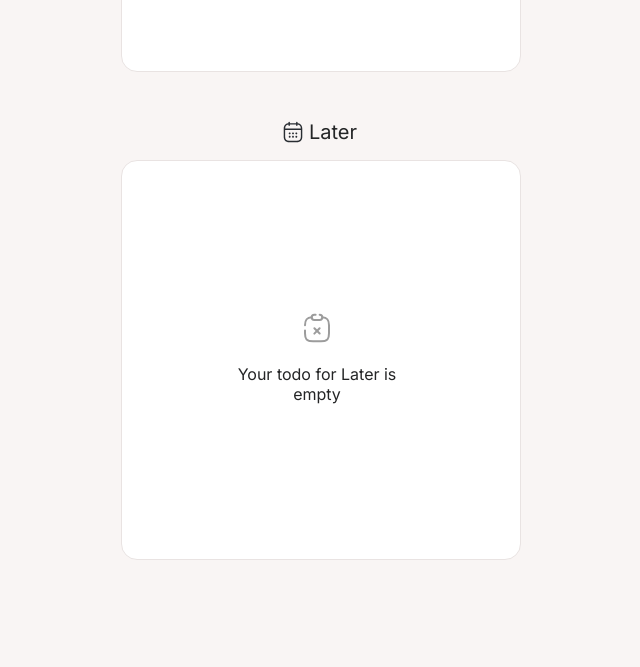
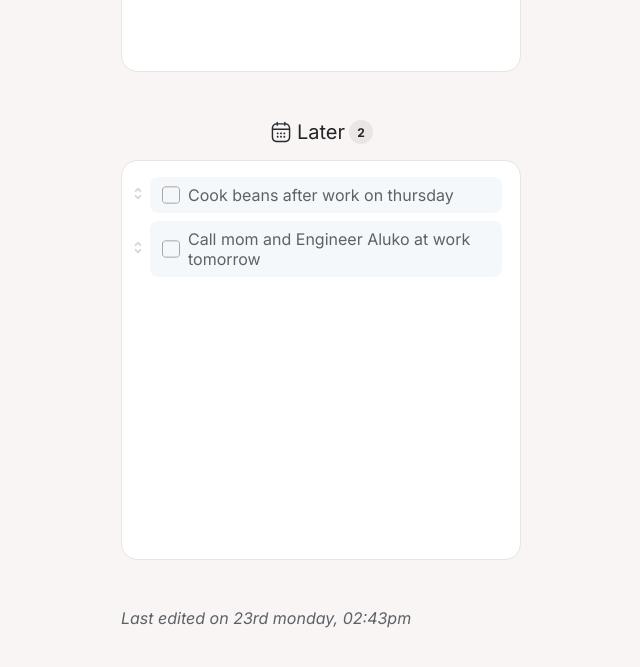
Before and after one commit to Praise7165/to-do, a React (Vite) app: page / in a window 1280 px wide. Shown: the part 675-1342 px from the top of the page, without its empty margins (319-959 px from the left). Before the commit the page ends 1283 px from the top, so only its background shows below. Built offline with nearby package versions, Linux system fonts and the light colour scheme.

Commit message:
continued working on the todo card.

```diff
--- a/src/App copy.css
+++ b/src/App copy.css
@@ -3,10 +3,6 @@
 }
 
 /* Header styles */
-form {
-  align-items: center;
-  gap: 0.5rem;
-}
 
 .btn-card {
   width: fit-content;
@@ -16,38 +12,8 @@ form {
   margin-top: 2rem;
 }
 
-.empty-message {
-  gap: 1rem;
-}
-
-.empty-message p {
-  line-height: 1.5;
-  font-size: 1.125rem;
-}
-
-.card ul {
-  display: flex;
-  flex-direction: column;
-  gap: 0.6rem;
-  position: relative;
-}
-
-.todo-item {
-  display: flex;
-  align-items: center;
-  justify-content: stretch;
-  cursor: pointer;
-  transition: all 0.3s linear;
-}
-
 .swipe {
   transform: translateX(24px);
-}
-
-.todo-item:hover {
-  .path {
-    stroke: #131313;
-  }
 }
 
 .todo-item.dragging {
@@ -56,26 +22,6 @@ form {
   position: absolute;
   width: 100%;
   cursor: grabbing;
-}
-
-.todo-span {
-  margin-left: 0.25rem;
-  margin-right: 0.15rem;
-  flex-grow: 1;
-  padding: 0.5rem 0.75rem;
-  background-color: hsl(204, 33%, 97%);
-  border-radius: 0.5rem;
-  display: flex;
-  align-items: center;
-  gap: 0.5rem;
-}
-
-.card img {
-  width: 18px;
-}
-
-.drag-icon {
-  cursor: grab;
 }
 
 .delete-icon {
--- a/src/App.css
+++ b/src/App.css
@@ -83,3 +83,38 @@ h3 {
   width: 160px;
   text-align: center;
 }
+
+.empty-message p {
+  line-height: 1.5;
+}
+
+/* try to understand why this is relative */
+.card ul {
+  position: relative;
+}
+
+.todo-item {
+  cursor: pointer;
+  transition: all 0.3s linear;
+}
+
+.todo-item:hover {
+  .path {
+    stroke: #131313;
+  }
+}
+
+.todo-span {
+  margin-left: 0.25rem;
+  margin-right: 0.15rem;
+  padding: 0.5rem 0.75rem;
+  background-color: hsl(204, 33%, 97%);
+}
+
+.card img {
+  width: 18px;
+}
+
+.drag-icon {
+  cursor: grab;
+}
--- a/src/App.jsx
+++ b/src/App.jsx
@@ -20,6 +20,10 @@ export default function App() {
           <Header priority={priority} todos={todos} />
           <TodoCard todos={todos} heading="Today" />
           <TodoCard todos={todos} heading="Later" />
+
+          <div>
+            <em>Last edited on 23rd monday, 02:43pm</em>
+          </div>
         </div>
       </div>
     </main>
--- a/src/components/Card copy.jsx
+++ b/src/components/Card copy.jsx
@@ -1,6 +1,6 @@
 // import { useState } from "react";
 import calendar from "../assets/calendar.svg";
-import checkbox from "../assets/checkbox.svg";
+
 import checked from "../assets/checked.svg";
 import DragIcon from "./DragIcon";
 import DeleteIcon from "./Delete";
--- a/src/components/CardContent.jsx
+++ b/src/components/CardContent.jsx
@@ -1,17 +1,20 @@
 import EmptyMessage from "./EmptyMessage";
+import TodoList from "./TodoList";
 
-export default function CardContent({ emptyList, heading }) {
+// import DeleteIcon from "./Delete";
+
+export default function CardContent({ emptyList, heading, taskList }) {
   return (
     <div
       className={`card ${
         emptyList && "empty-card flex items-center justify-center "
       } bd-radius-1rem`}
     >
-      {emptyList ? <EmptyMessage heading={heading} /> : <TodoList />}
+      {emptyList ? (
+        <EmptyMessage heading={heading} />
+      ) : (
+        <TodoList taskList={taskList} />
+      )}
     </div>
   );
 }
-
-function TodoList() {
-  return;
-}
--- a/src/components/EmptyMessage.jsx
+++ b/src/components/EmptyMessage.jsx
@@ -6,7 +6,7 @@ export default function EmptyMessage({ heading }) {
       <span>
         <EmptyIcon />
       </span>
-      <p>Your todo for {heading} is empty</p>
+      <p className="fs-1rem">Your todo for {heading} is empty</p>
       {/* <ButtonCard /> */}
     </div>
   );
--- a/src/components/TodoCard.jsx
+++ b/src/components/TodoCard.jsx
@@ -14,7 +14,11 @@ export default function TodoCard({ todos, heading }) {
   return (
     <div className="card-wrapper">
       <CardHeader heading={heading} taskNo={taskNo} />
-      <CardContent emptyList={emptyList} heading={heading} />
+      <CardContent
+        emptyList={emptyList}
+        heading={heading}
+        taskList={taskList}
+      />
     </div>
   );
 }
--- /dev/null
+++ b/src/components/TodoList.jsx
@@ -0,0 +1,37 @@
+import DragIcon from "./DragIcon";
+import checkbox from "../assets/checkbox.svg";
+import checked from "../assets/checked.svg";
+
+export default function TodoList({ taskList }) {
+  return (
+    <ul className="flex flex-col gap-md">
+      {taskList.map((todo) => (
+        <TodoItem key={todo.id} todo={todo} />
+      ))}
+    </ul>
+  );
+}
+
+function TodoItem({ todo }) {
+  return (
+    <li key={todo.id} className="todo-item flex items-center justofy-stretch">
+      <span>
+        <DragIcon />
+      </span>
+
+      <TodoTask todo={todo} />
+      {/*<span className="delete-icon">
+            <DeleteIcon />
+          </span> */}
+    </li>
+  );
+}
+
+function TodoTask({ todo }) {
+  return (
+    <div className="todo-span flex items-center flex-grow bd-radius-md gap-md">
+      <img src={todo.completed ? checked : checkbox}></img>
+      <span className="todo-label">{todo.task}</span>
+    </div>
+  );
+}
--- a/src/data.js
+++ b/src/data.js
@@ -6,7 +6,7 @@ const todoList = [
     id: 1,
   },
   {
-    pri: "later",
+    pri: "Later",
     task: "Cook beans after work on thursday",
     completed: false,
     id: 2,
@@ -24,8 +24,8 @@ const todoList = [
     id: 4,
   },
   {
-    pri: "later",
-    task: "call mom and Engineer Aluko at work tomorrow",
+    pri: "Later",
+    task: "Call mom and Engineer Aluko at work tomorrow",
     completed: false,
     id: 5,
   },
--- a/src/index.css
+++ b/src/index.css
@@ -50,6 +50,10 @@ img {
   justify-content: center;
 }
 
+.justify-stretch {
+  justify-content: stretch;
+}
+
 .flex-col {
   flex-direction: column;
 }
@@ -66,6 +70,10 @@ img {
 /** flex-gap spacing**/
 .gap-sm {
   gap: var(--size-sm);
+}
+
+.gap-md {
+  gap: var(--size-md);
 }
 
 .gap-1rem {
@@ -95,6 +103,10 @@ img {
   border-radius: var(--size-sm);
 }
 
+.bd-radius-md {
+  border-radius: var(--size-md);
+}
+
 .bd-radius-1rem {
   border-radius: var(--size-1rem);
 }
```
